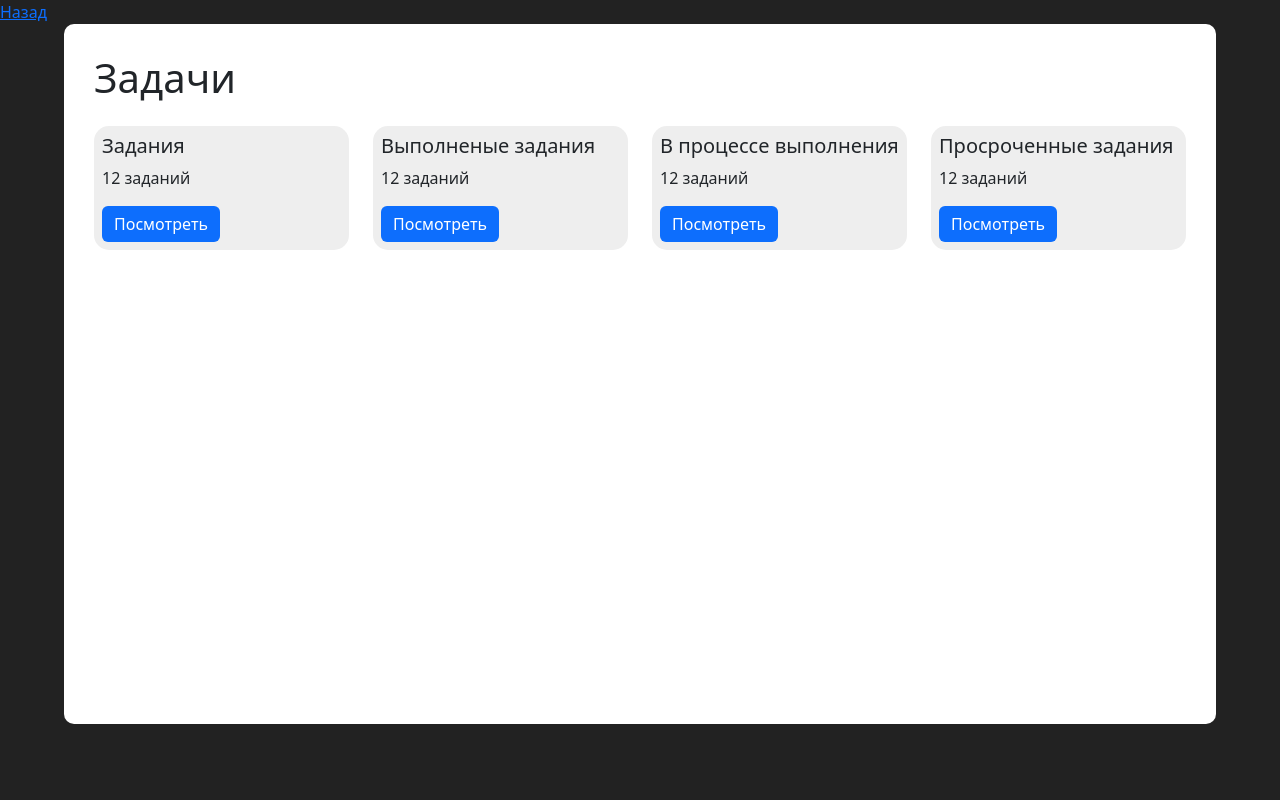
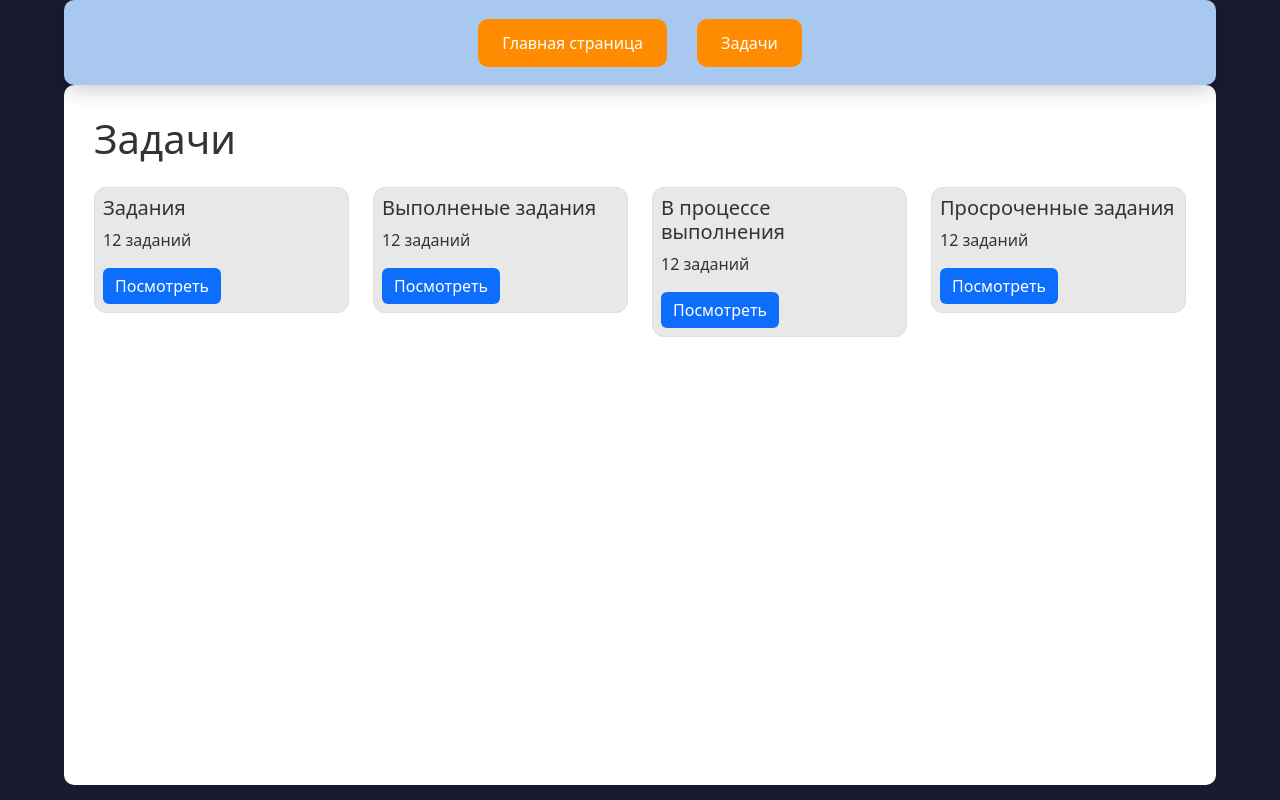
Before and after one commit to kornic123123/uchetnik, a Flask app: page /about in a window 1280 px wide. Run offline with Flask 3, Linux system fonts and the light colour scheme.

Commit message:
12.10.2026

```diff
--- a/static/css/header.css
+++ b/static/css/header.css
@@ -1,26 +1,22 @@
 /* ШАПКА */
-
 .profile-header {
     position: relative;
     width: 90%;
     max-width: 1400px;
     height: 500px;
-    margin: 0px auto;
-    background-color: rgb(174, 195, 245);
+    margin: 0 auto;
+    background-color: #a8c8f0;
     padding: 15px 30px;
     border-radius: 10px;
     box-shadow: 0 5px 20px rgba(0, 0, 0, 0.2);
 }
 
-
 /* ЛОГОТИП */
-
 .header-logo {
     position: absolute;
     left: 200px;
     top: 110px;
 }
-
 
 .header_img {
     width: 400px;
@@ -28,22 +24,17 @@
     object-fit: contain;
 }
 
-
 /* НАЗВАНИЕ ПРИЛОЖЕНИЯ */
-
 .header-title {
     position: absolute;
     left: 80px;
     top: 50px;
-    color: #444444;
+    color: #333333;
     font-size: 50px;
     font-weight: 600;
 }
 
-
-
 /* НАВИГАЦИЯ ПО ЦЕНТРУ */
-
 .header-nav {
     position: absolute;
     top: 20px;
@@ -54,19 +45,18 @@
 }
 
 .header-nav a {
-    color: black;
+    color: #333333;
     text-decoration: none;
     font-size: 16px;
     font-weight: 500;
+    transition: color 0.2s ease;
 }
 
 .header-nav a:hover {
-    color: #cccccc;
+    color: #666666;
 }
 
-
 /* КНОПКИ СПРАВА СВЕРХУ */
-
 .header-auth {
     position: absolute;
     top: 15px;
@@ -80,4 +70,12 @@
     background-color: #ff8c00;
     border-color: #ff8c00;
     color: white;
+    transition: all 0.2s ease;
 }
+
+.header-auth a:hover {
+    background-color: #e67e00;
+    border-color: #e67e00;
+    transform: translateY(-2px);
+    box-shadow: 0 4px 10px rgba(0, 0, 0, 0.2);
+}
--- a/static/css/main.css
+++ b/static/css/main.css
@@ -1,14 +1,15 @@
 /* фон */
 body {
-    background-color: #222222;
+    background-color: #1a1a2e;
+    color: #333333;
 }
+
 /* информационные надписи */
 .info-title {
-    color: black;
+    color: #333333;
 }
 
-
-/* белая карточка под шапкой */
+/* карточка под шапкой */
 .main-content {
     width: 90%;
     max-width: 1400px;
@@ -20,19 +21,20 @@ body {
     box-sizing: border-box;
 }
 
-
-
-/* заливка карточки на главной странице */
+/* карточки заданий */
 .task {
-    background-color: #eeeeee;
-    border: none;
-    border-radius: 15px;
+    background-color:#e8e8e8;
+    border: 1px solid #dddddd;
+    border-radius: 12px;
     padding: 8px;
+    transition: border-color 0.2s ease;
 }
 
+.task:hover {
+    border-color: #aaaaaa;
+}
 
-/*Оформление окон заданий*/
-
+/* модальные окна */
 .custom-modal {
     display: none;
     position: fixed;
@@ -40,7 +42,7 @@ body {
     left: 0;
     width: 100%;
     height: 100%;
-    background-color: rgba(1, 0, 0, 0.6);
+    background-color: rgba(0, 0, 0, 0.6);
     justify-content: center;
     align-items: center;
     z-index: 1000;
@@ -50,7 +52,8 @@ body {
     position: relative;
     width: 500px;
     max-width: 90%;
-    background-color: white;
+    background-color: #ffffff;
+    color: #333333;
     padding: 30px;
     border-radius: 15px;
     box-shadow: 0 5px 30px rgba(0, 0, 0, 0.3);
@@ -64,4 +67,53 @@ body {
     background: none;
     font-size: 30px;
     cursor: pointer;
+    color: #333333;
+    transition: color 0.2s ease;
 }
+
+.modal-close:hover {
+    color: #ff8c00;
+}
+
+/* шапка страницы задач */
+.top-nav {
+    position: relative;
+    width: 90%;
+    max-width: 1400px;
+    height: 85px;
+    margin: 0 auto;
+    background-color: #a8c8f0;
+    padding: 15px 30px;
+    border-radius: 10px;
+    box-shadow: 0 5px 20px rgba(0, 0, 0, 0.2);
+    display: flex;
+    align-items: center;
+    justify-content: center;
+    gap: 30px;
+}
+
+/* кнопки навигации */
+.top-nav a {
+    display: inline-block;
+    padding: 10px 22px;
+    background-color: #ff8c00;
+    color: white;
+    text-decoration: none;
+    font-size: 16px;
+    font-weight: 500;
+    border-radius: 10px;
+    border: 2px solid #ff8c00;
+    transition: all 0.3s ease;
+}
+
+.top-nav a:hover {
+    background-color: #e67e00;
+    border-color: #e67e00;
+    transform: translateY(-2px);
+    box-shadow: 0 4px 10px rgba(0, 0, 0, 0.2);
+}
+
+.top-nav a:active {
+    transform: translateY(0);
+    box-shadow: none;
+}ч
--- a/templates/card.html
+++ b/templates/card.html
@@ -11,7 +11,8 @@
 <body>
 
 <div class="top-nav">
-    <a href="{{ url_for('index') }}">Назад</a>
+    <a href="{{ url_for('index') }}">Главная страница</a>
+    <a href="{{ url_for('task') }}">Задачи</a>
 </div>
 
 <main class="main-content container">
```
Also changed, not shown: templates/index.html (+7 -7 lines).
